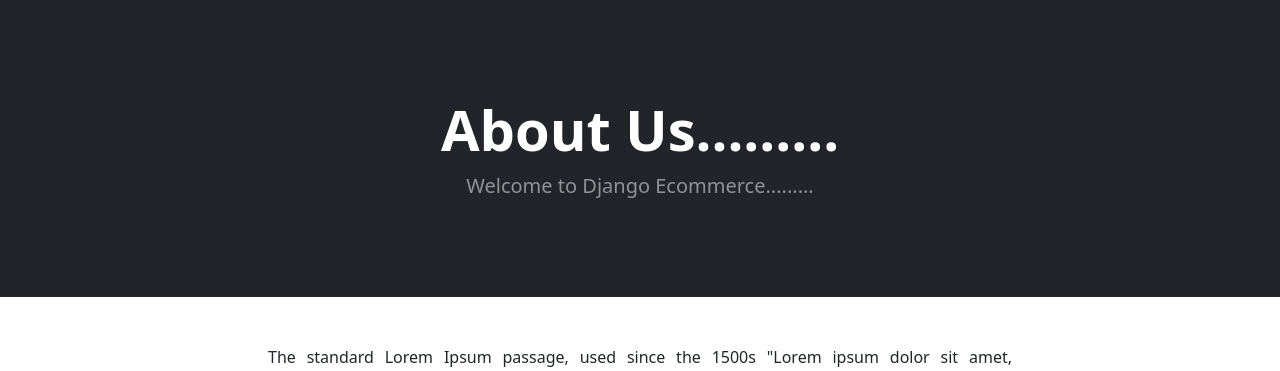
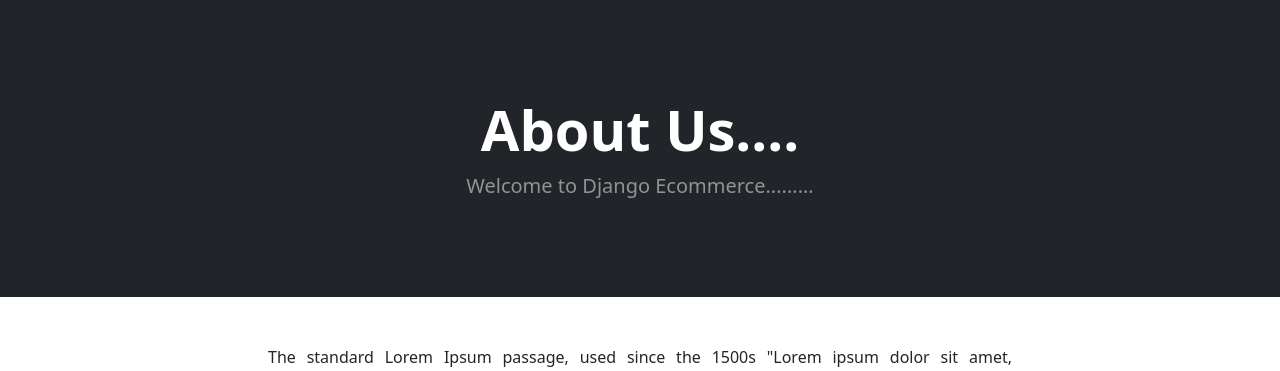
Before and after one commit to omkar2510/Django, a Django app: page /store/about in a window 1280 px wide. Shown: the part 56-427 px from the top of the page. Run offline with Django 3.2, Linux system fonts and the light colour scheme; some libraries are stand-ins or nearby versions.

Commit message:
changes done in html file

```diff
--- a/cart/views.py
+++ b/cart/views.py
@@ -4,7 +4,7 @@
 from django.http import JsonResponse
 # Create your views here.
 
-# Sdasdszdfvdfg
+
 def cart_summary(request):
 
     return render(request,'cart/cart_summary.html',{})
--- a/templates/about.html
+++ b/templates/about.html
@@ -3,7 +3,7 @@
 <header class="bg-dark py-5">
     <div class="container px-4 px-lg-5 my-5">
         <div class="text-center text-white">
-            <h1 class="display-4 fw-bolder">About Us.........</h1>
+            <h1 class="display-4 fw-bolder">About Us....</h1>
             <p class="lead fw-normal text-white-50 mb-0">Welcome to Django Ecommerce.........</p>
         </div>
     </div>
```
